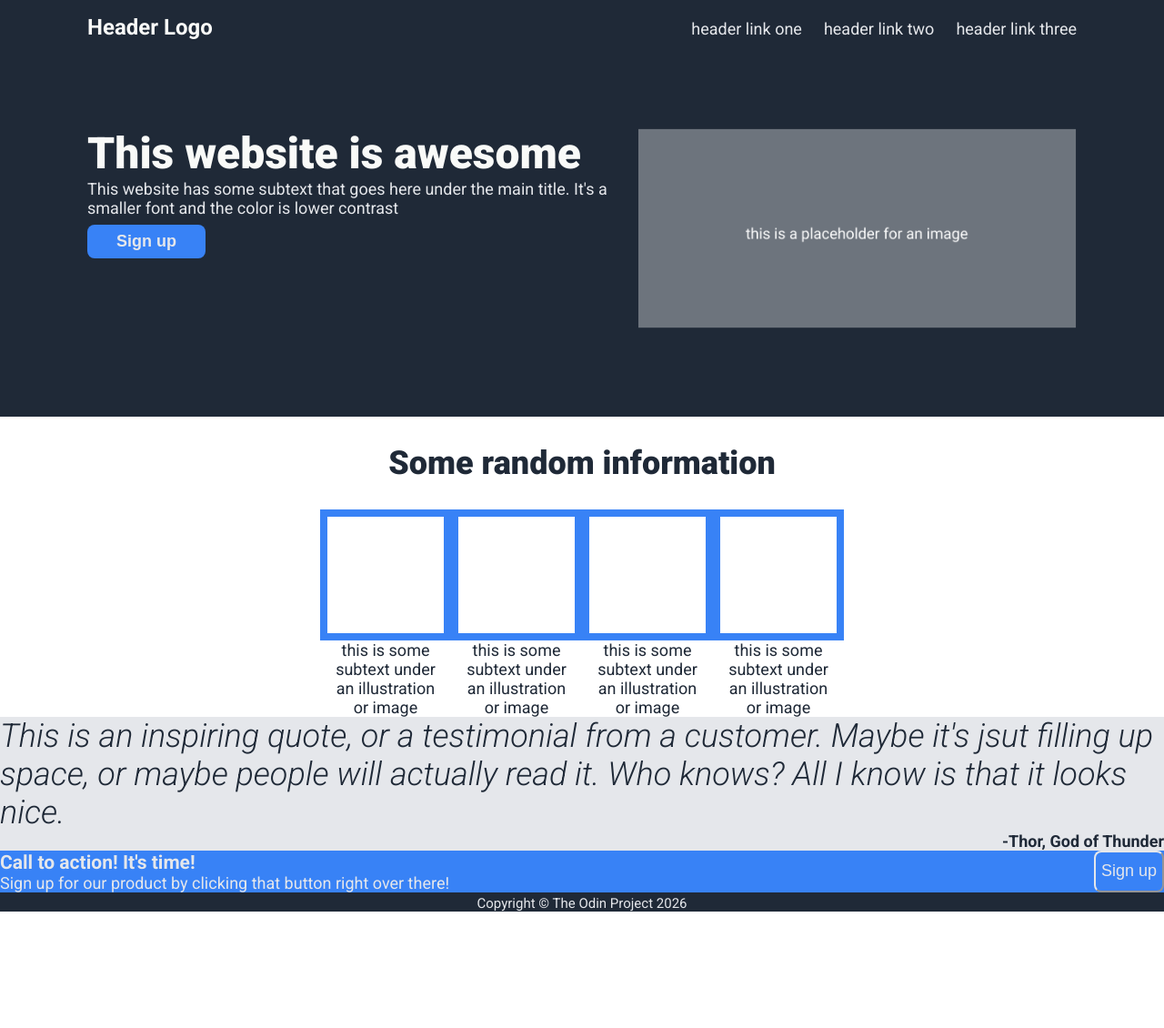
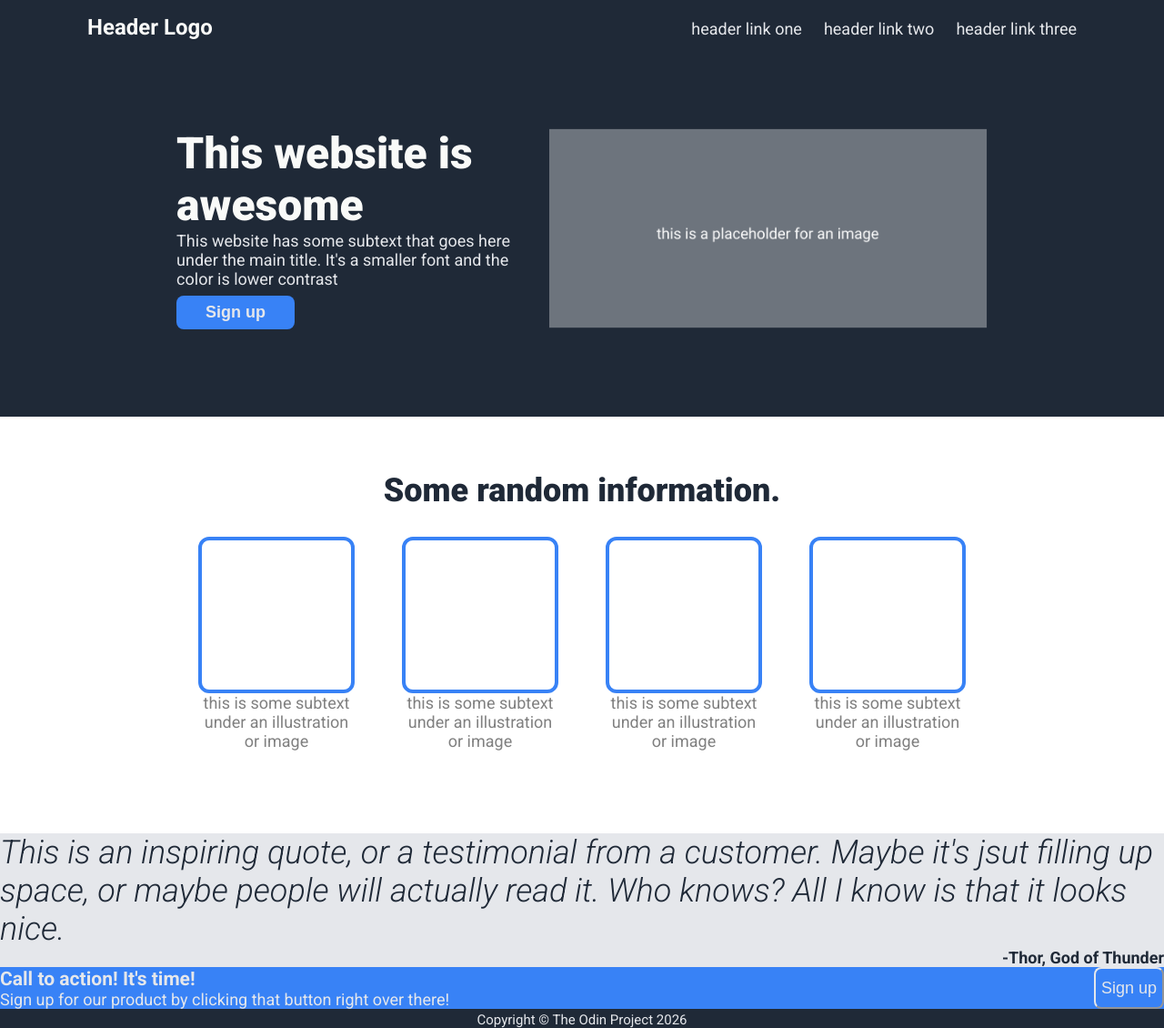
Before and after one commit to tsorgdev/project-landing-page, a plain HTML site: page index.html in a window 1280 px wide. Shown: the whole page at 91% size. Before the commit the page ends 1002 px from the top, so only its background shows below. Drawn offline with Linux system fonts and the light colour scheme.

Commit message:
Finish Information section styling

```diff
--- a/index.html
+++ b/index.html
@@ -32,7 +32,7 @@
     </div>
 
     <div class="info">
-        <h2>Some random information</h2>
+        <h2>Some random information.</h2>
         <div class="box-group">
             <div class="box">
                 <div class="square"></div>
--- a/style.css
+++ b/style.css
@@ -4,7 +4,7 @@ body {
     font-family: 'Roboto', sans-serif;
     font-size: 18px;
     color: #E5E7EB;
-    box-sizing:border-box;
+    box-sizing: border-box;
     margin: 0;
     padding: 0;
     /* display: flex;
@@ -75,28 +75,33 @@ ul {
 }
 .blurb {
     display: flex;
-    justify-content: space-between;
+    justify-content: center;
     padding: 96px 0;
-    gap: 32px;
+    gap: 32px;justify-content: center;
 }
 .info {
     display: flex;
     flex-direction: column;
+    height: 428px;
+    padding-top: 30px;
 }
 .box-group {
     display: flex;
     justify-content: center;
+    gap: 52px;
 }
 .square {
-    height: 128px;
-    width: 128px;
+    height: 164px;
+    width: 164px;
     border-color:#3882f6;
     border-style: solid;
-    border-width: 8px;
+    border-width: 4px;
+    border-radius: 12px;
 }
 
 .box p {
-    width: 128px;
+    width: 164px;
+    color: gray;
 }
 p {
     margin: 0;
@@ -134,5 +139,6 @@ img {
     margin-top: 8px;
 }
 .awesome {
-    min-width: 378px;
+    width: 378px;
+    flex-shrink: 0;
 }
```
